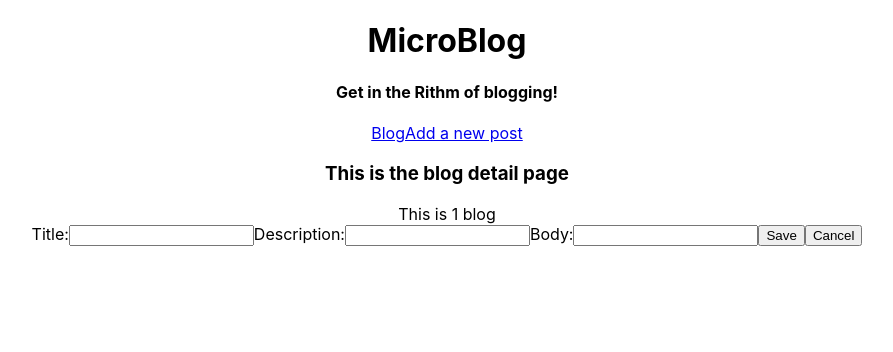
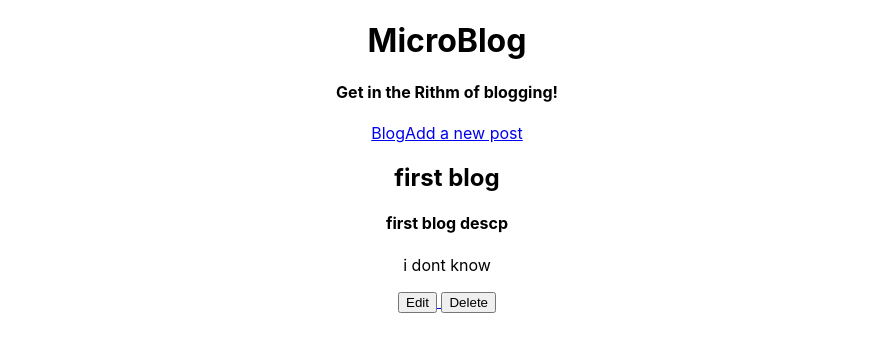
Before and after one commit to nwweeden/microblog, a React (Create React App) app: page /1 in a window 1280 px wide. Shown: the top 352 px of the page, without its empty margins (193-1086 px from the left). Built offline with nearby package versions, Linux system fonts and the light colour scheme.

Commit message:
Added add, edit and delete blog functionality

```diff
--- a/src/App.js
+++ b/src/App.js
@@ -1,8 +1,9 @@
-import React, {useState} from 'react';
+import React, { useState } from 'react';
 import './App.css';
 import NavBar from './NavBar'
 import Routes from './Routes'
 import { BrowserRouter } from 'react-router-dom';
+import uuid from 'uuid/v4'
 
 /**
  * Renders all components
@@ -16,14 +17,31 @@ import { BrowserRouter } from 'react-router-dom';
  *  - blogs(obj of arrays [{title, description, post}])
  */
 function App() {
+  const dummyData = [{ id: 1, title: "first blog", description: "first blog descp", body: "i dont know" }]
+  const [blogs, setBlog] = useState(dummyData)
+  console.log("blogs state", blogs)
 
-  const [blogs, setBlog] = useState({})
+  function deleteBlog(blogId) {
+    setBlog(blogs => blogs.filter(blog => (blog.id !== parseInt(blogId))))
+  }
+
+  function addBlog(newBlog) {
+    if (!newBlog.id) {
+      const newBlogWithId = { ...newBlog, id: uuid() }
+      setBlog(blogs => [...blogs, newBlogWithId])
+    } else {
+      setBlog(blogs => blogs.map(element => {
+        if (element.id === newBlog.id) return newBlog
+        else return element
+      }))
+    }
+  }
 
   return (
     <div className="App">
       <BrowserRouter>
         <NavBar />
-        <Routes blogs={blogs}/>
+        <Routes blogs={blogs} deleteBlog={deleteBlog} addBlog={addBlog} />
       </BrowserRouter>
     </div>
   );
--- a/src/Blog.js
+++ b/src/Blog.js
@@ -1,9 +1,13 @@
 import React from 'react';
 
-function Blog (){
-  //TODO: return based on condition of card list or card detail calling it
-  return(
-    <div>This is 1 blog</div>
+function Blog({ blog, isBlogList }) {
+
+  return (
+    <div className="Blog">
+      <h2>{blog.title}</h2>
+      <h4>{blog.description}</h4>
+      {isBlogList ? null : <p>{blog.body}</p>}
+    </div>
   )
 }
 
--- a/src/BlogDetail.js
+++ b/src/BlogDetail.js
@@ -1,18 +1,34 @@
-import React from 'react'
+import React, { useState } from 'react'
 import Blog from './Blog'
 import BlogForm from './BlogForm'
-import {useParams} from 'react-router-dom'
+import { useParams, Link } from 'react-router-dom'
 
 
-function BlogDetail(){
+function BlogDetail({ blogs, deleteBlog, addBlog}) {
 
-  const blogId = useParams()
+  const [isEditing, setIsEditing] = useState(false)
+  const { postId } = useParams()
 
-  return(
+  const blog = blogs.find(element =>  element.id === parseInt(postId))
+
+  function handleEdit() {
+    setIsEditing(true)
+  }
+
+  function handleDelete() {
+    deleteBlog(postId)
+  }
+
+  const blogDetailDisplay = isEditing ? <BlogForm blog={blog} addBlog={addBlog}/> :
+    <>
+      <Blog blog={blog} />
+      <button onClick={handleEdit}>Edit</button>
+      <Link to='/'> <button onClick={handleDelete}>Delete</button></Link>
+    </>
+
+  return (
     <div>
-      <h3>This is the blog detail page</h3>
-      <Blog blogId={blogId}/>
-      <BlogForm blogId={blogId}/>
+      {blogDetailDisplay}
     </div>
   )
 }
--- a/src/BlogForm.js
+++ b/src/BlogForm.js
@@ -1,19 +1,22 @@
-import React, {useState} from 'react'
+import React, { useState} from 'react'
+import { Link, useHistory } from 'react-router-dom'
 
-function BlogForm(){
+function BlogForm({ addBlog, blog }) {
+  const history = useHistory()
 
   //TODO: will need to update initital form data based on how form is used
   const initialFormData = {
-    title: '',
-    description: '',
-    body: '',
+    id: blog.id,
+    title: blog.title || '',
+    description: blog.description || '',
+    body: blog.body || '',
   }
 
   const [formData, setFormData] = useState(initialFormData);
 
   function handleChange(evt) {
     const { name, value } = evt.target;
-    setFormData( formData => ({
+    setFormData(formData => ({
       ...formData,
       [name]: value,
     }));
@@ -21,10 +24,13 @@ function BlogForm(){
 
   function handleSubmit(evt) {
     evt.preventDefault();
-    //Update based on what is passed in
+    addBlog(formData)
+    setFormData(initialFormData)
+    history.push("/")
   }
 
   return (
+    <div className="BlogForm">
 
       <form onSubmit={handleSubmit}>
 
@@ -38,10 +44,11 @@ function BlogForm(){
         <input name='body' value={formData.body} onChange={handleChange} />
 
         {/* TODO: updated save and cancel links */}
-      <button>Save</button>
-      <button>Cancel</button>
+        <button >Save</button>
+
       </form>
-
+      <Link to="/"><button>Cancel</button></Link>
+    </div>
   );
 }
 
--- a/src/BlogList.js
+++ b/src/BlogList.js
@@ -1,13 +1,19 @@
 import React from 'react';
 import Blog from './Blog'
+import {Link} from 'react-router-dom'
 
 function BlogList({blogs}){
   //iterate over blogs to create all blogs
-  const blogDisplay = <Blog />
+  //const blogDisplay = <Blog />
+
+  const renderBlogs = blogs.map(blog => (
+    <Link  key={blog.id} to={`/${blog.id}`}><Blog blog={blog} isBlogList={true}/></Link>
+  ))
+
   return(
-    <div>
+    <div className="BlogList">
       <h3>BlogList</h3>
-      {blogDisplay}
+      {renderBlogs}
     </div>
   )
 }
--- a/src/HomePage.js
+++ b/src/HomePage.js
@@ -1,11 +1,11 @@
 import React from 'react';
 import BlogList from './BlogList'
 
-function Homepage(){
+function Homepage({blogs}){
   return(
     <div>
       <h3>Homepage</h3>
-      <BlogList />
+      <BlogList blogs={blogs}/>
     </div>
   )
 }
--- a/src/NewBlog.js
+++ b/src/NewBlog.js
@@ -1,11 +1,11 @@
 import React from 'react'
 import BlogForm from './BlogForm'
 
-function NewBlog(){
+function NewBlog({addBlog}){
   return(
     <div>
       <h3>Make a new Blog</h3>
-      <BlogForm />
+      <BlogForm addBlog={addBlog}/>
     </div>
   )
 }
--- a/src/Routes.js
+++ b/src/Routes.js
@@ -15,18 +15,18 @@ import BlogDetail from './BlogDetail'
  * State:
  *
  */
-function Routes({blogs}){
+function Routes({blogs, deleteBlog, addBlog}){
   return(
     <div className ='Router'>
       <Switch>
         <Route exact path='/'>
-          <HomePage />
+          <HomePage blogs={blogs}/>
         </Route>
         <Route exact path='/new'>
-          <NewBlog />
+          <NewBlog addBlog={addBlog}/>
         </Route>
         <Route exact path='/:postId'>
-          <BlogDetail />
+          <BlogDetail blogs={blogs} deleteBlog={deleteBlog} addBlog={addBlog}/>
         </Route>
       </Switch>
     </div>
```
Lines whose indentation alone changed are shown as unchanged.
